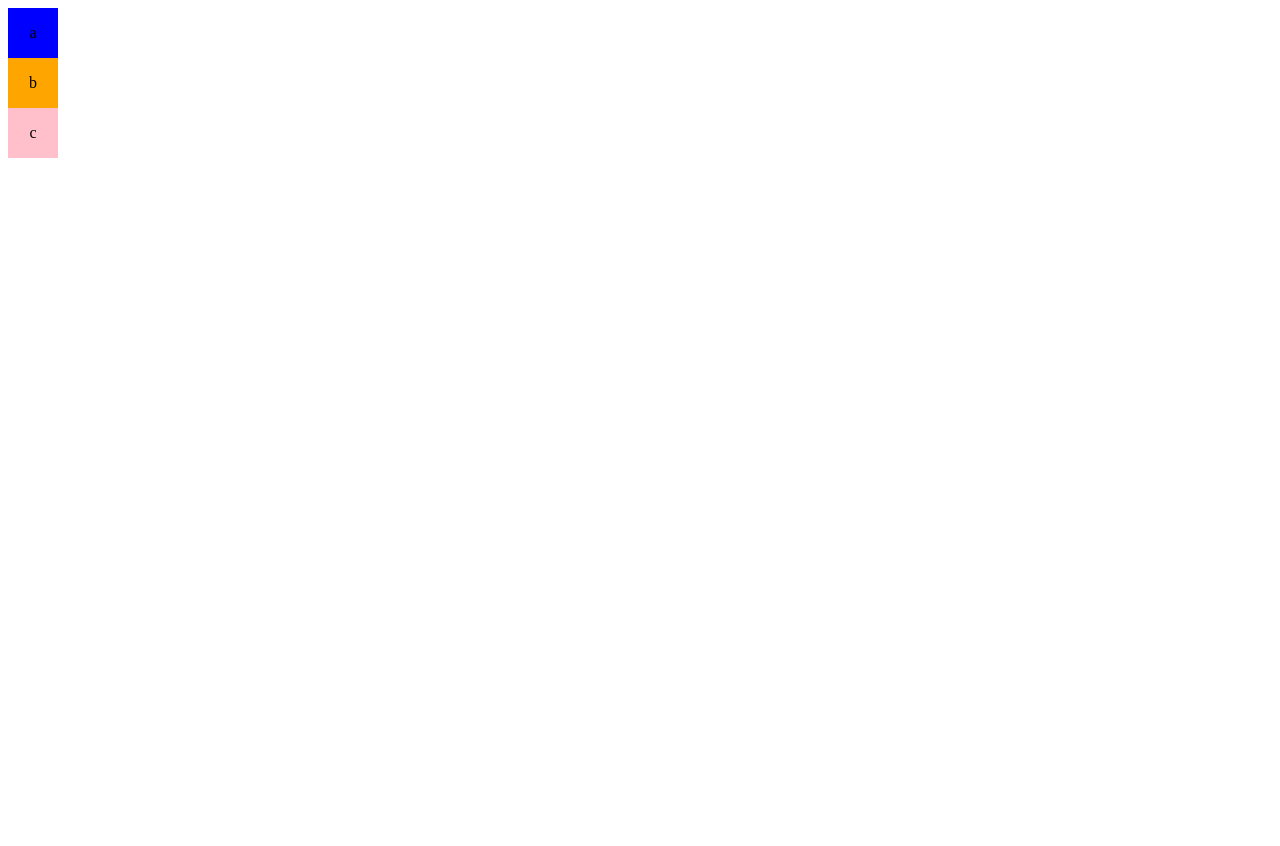
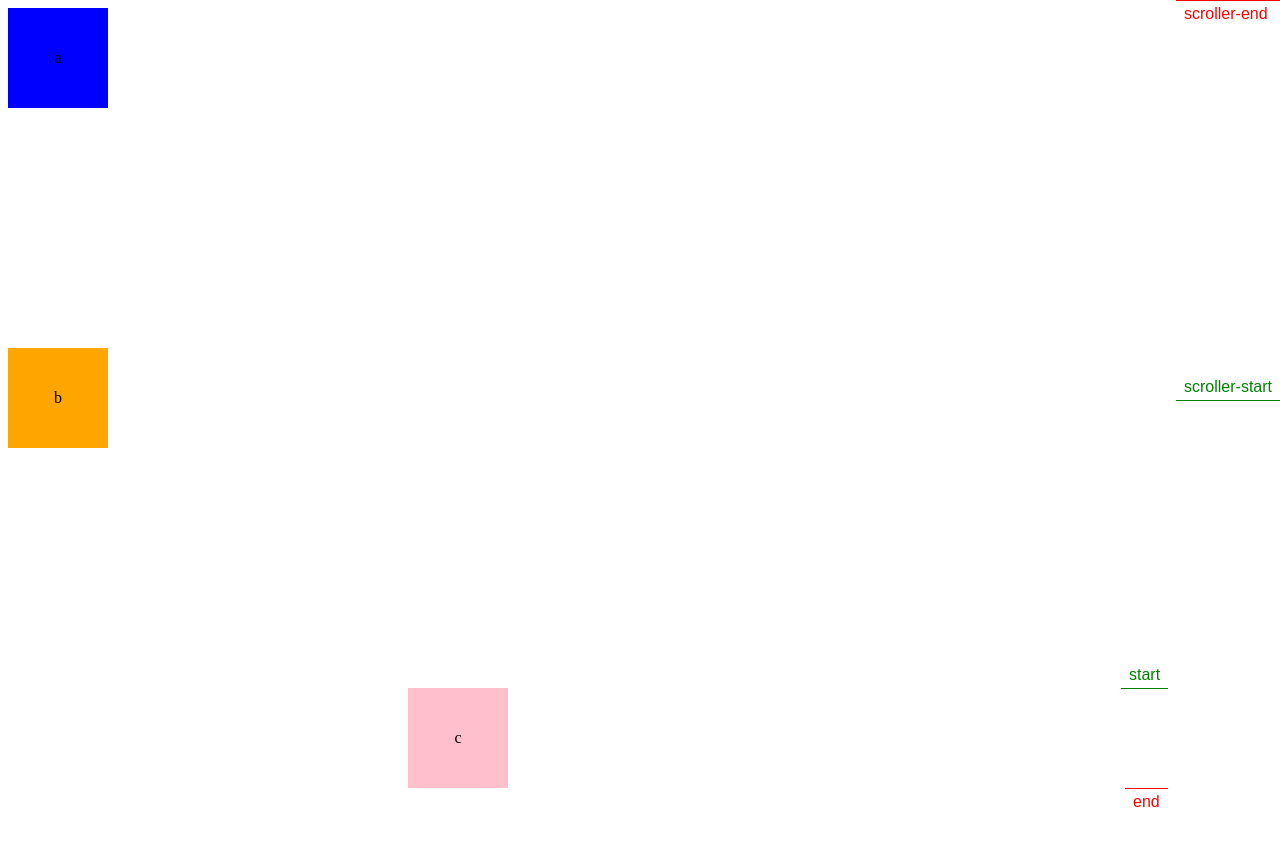
Before and after one commit to lamaopa/GsapTest, a website built with Vite: page src/index.html in a window 1280 px wide. Before the commit the page ends 800 px from the top, so only its background shows below. Built offline with nearby package versions, Linux system fonts and the light colour scheme.

Commit message:
scrollTrigger

```diff
--- a/src/index.html
+++ b/src/index.html
@@ -7,13 +7,19 @@
   <link rel="stylesheet" href="styles.css">
 </head>
 <body>
-  <div class="box-a">a</div>
-  <div class="box-b">b</div>
-  <div class="box-c">c</div>
+
+<div class="container">
+  <div class="a">a</div>
+  <div class="b">b</div>
+  <div class="c">c</div>
+</div>
 
 
-  <script src="main.js"></script>
+
+
   <script src="https://cdnjs.cloudflare.com/ajax/libs/gsap/3.12.4/gsap.min.js"></script>
   <script src="https://cdnjs.cloudflare.com/ajax/libs/gsap/3.12.4/ScrollTrigger.min.js"></script>
+  <script src="main.js"></script>
 </body>
+
 </html>
--- /dev/null
+++ b/src/main.js
@@ -0,0 +1,13 @@
+
+gsap.to(".c", {
+    scrollTrigger:{
+        trigger :".c",
+        start:"top center",
+        markers : true,
+        toggleActions : "restart none none none"
+
+    },
+    x:400,
+    rotation:360,
+    duration:3
+});
--- a/src/styles.css
+++ b/src/styles.css
@@ -1,25 +1,32 @@
-.box-a{
+.container{
+  display: flex;
+  flex-direction: column;
+  gap: 15em;
+  height: 170vh;
+}
+
+.a{
   background-color: blue;
-  height: 50px;
-  width: 50px;
+  height: 100px;
+  width: 100px;
   display: flex;
   align-items: center;
   justify-content: center;
 }
 
-.box-b{
+.b{
   background-color: orange;
-  height: 50px;
-  width: 50px;
+  height: 100px;
+  width: 100px;
   display: flex;
   align-items: center;
   justify-content: center;
 }
 
-.box-c{
+.c{
   background-color: pink;
-  height: 50px;
-  width: 50px;
+  height: 100px;
+  width: 100px;
   display: flex;
   align-items: center;
   justify-content: center;
```
